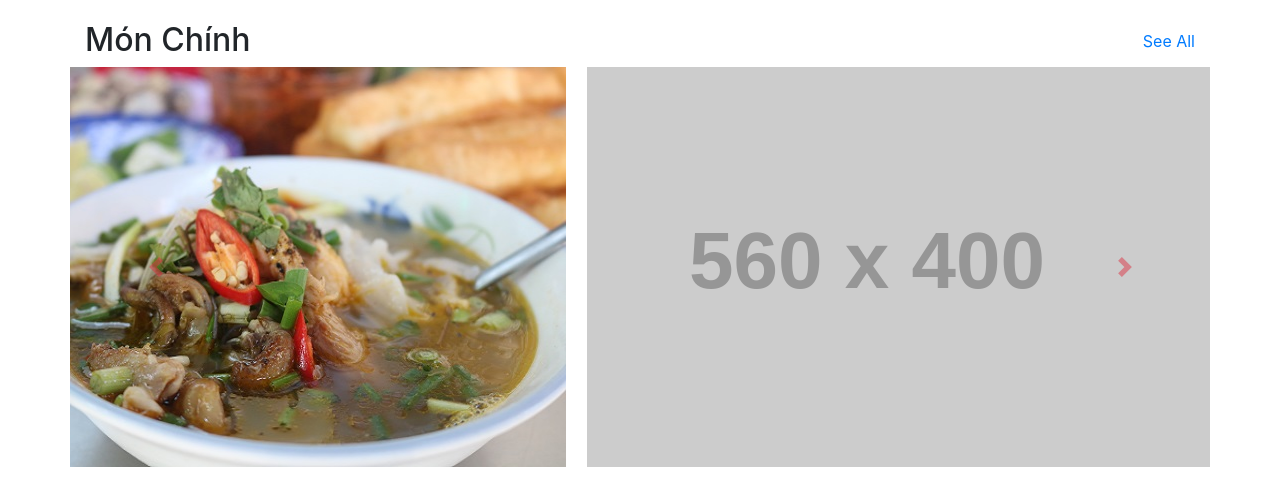
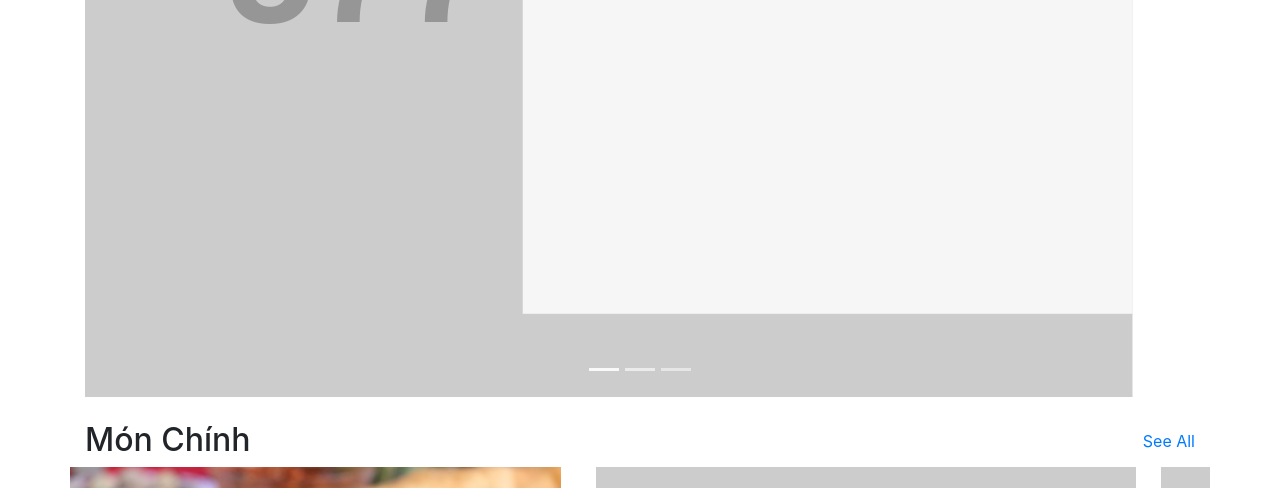
Before and after one commit to leviettien1808/MyRestaurant, a plain HTML site: page index.html in a window 1280 px wide. Shown: the part 536-1024 px from the top of the page. Drawn offline with nearby package versions, Linux system fonts and the light colour scheme; placeholder pictures from the web are drawn by us.

Commit message:
Fix responsive

```diff
--- a/index.html
+++ b/index.html
@@ -111,7 +111,7 @@
     </div>
     <div class="container mt-3">
         <div class="row">
-            <div class="bd-example w-100">
+            <div class="bd-example w-100 col-sm">
                 <div id="slide" class="carousel slide" data-ride="carousel">
                     <ol class="carousel-indicators">
                         <li data-target="#carouselExampleCaptions" data-slide-to="0" class="active"></li>
@@ -121,7 +121,7 @@
                     <div class="carousel-inner" role="listbox">
                         <div class="carousel-item active">
                             <div class="d-block slider-img">
-                                <img src="http://placehold.it/577x433.png?text=First+slide" alt="First slide">
+                                <img src="http://placehold.it/577x433.png?text=First+slide" alt="First slide" style="width: 100%;">
                             </div>
                             <div class="d-none d-md-block slider-infor">
                                 <h1>First slide label</h1>
@@ -191,15 +191,15 @@
             <div id="maindishes" class="carousel slide w-100 text-nowrap" data-ride="carousel">
                 <div class="carousel-inner" role="listbox">
                     <div class="carousel-item active">
-                        <img class="d-inline-block mr-2" src="imgs/maindishes/banh_canh_ca_long.JPG" style="width: 560;height: 400;"
+                        <img class="d-inline-block m-auto col-sm-6" src="imgs/maindishes/banh_canh_ca_long.JPG" style="width: 560;height: 400;"
                             alt="Main Dish 1">
-                        <img class="d-inline-block ml-2" src="http://placehold.it/560x400.png?text=Main+Dish+2"
+                        <img class="d-inline-block m-auto col-sm-6" src="http://placehold.it/560x400.png?text=Main+Dish+2"
                             alt="Main Dish 2" />
                     </div>
                     <div class="carousel-item">
-                        <img class="d-inline-block mr-2" src="https://via.placeholder.com/560x400.png?text=Main+Dish+3"
+                        <img class="d-inline-block m-auto col-sm-6" src="https://via.placeholder.com/560x400.png?text=Main+Dish+3"
                             alt="Main Dish 3">
-                        <img class="d-inline-block ml-2" src="http://placehold.it/560x400.png?text=Main+Dish+4"
+                        <img class="d-inline-block m-auto col-sm-6" src="http://placehold.it/560x400.png?text=Main+Dish+4"
                             alt="Main Dish 4" />
                     </div>
                 </div>
```
